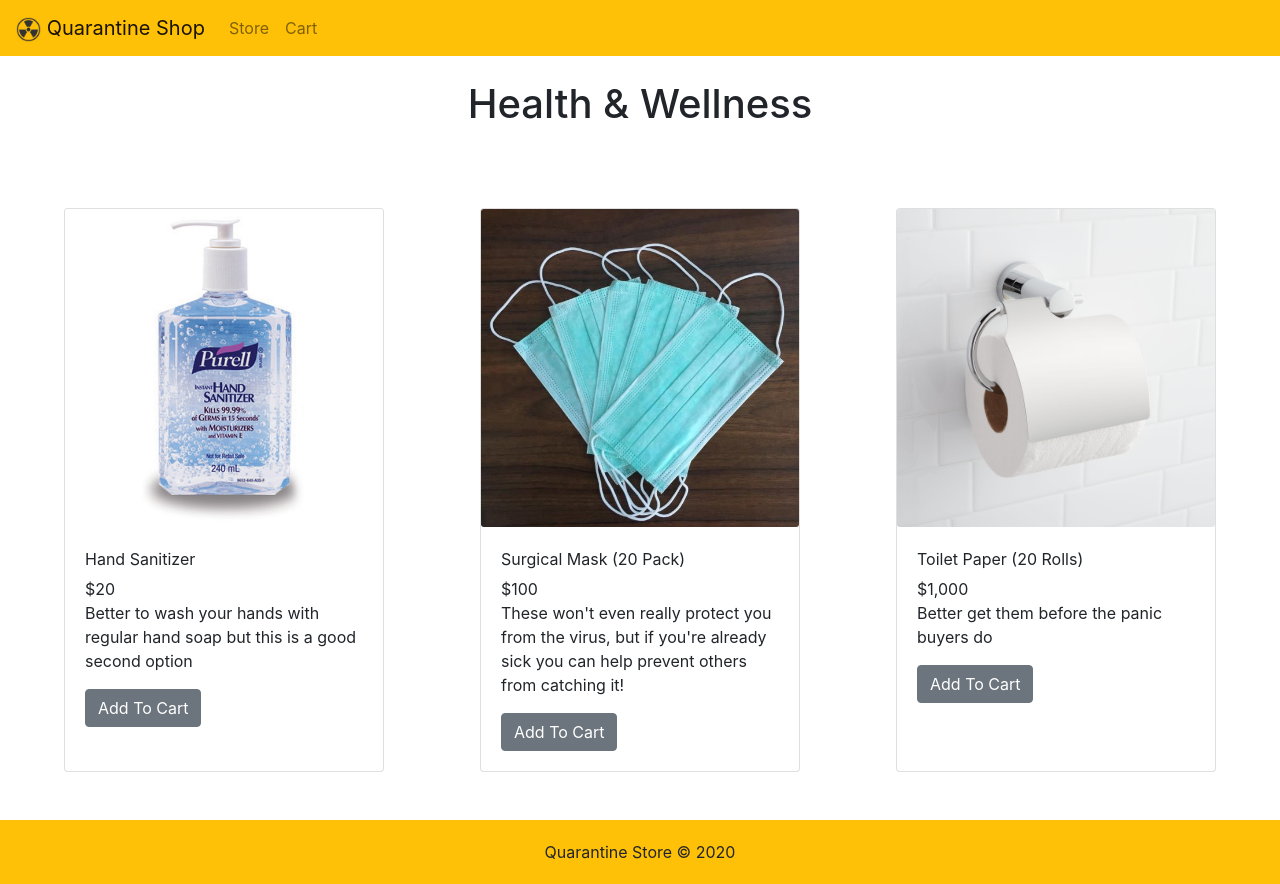
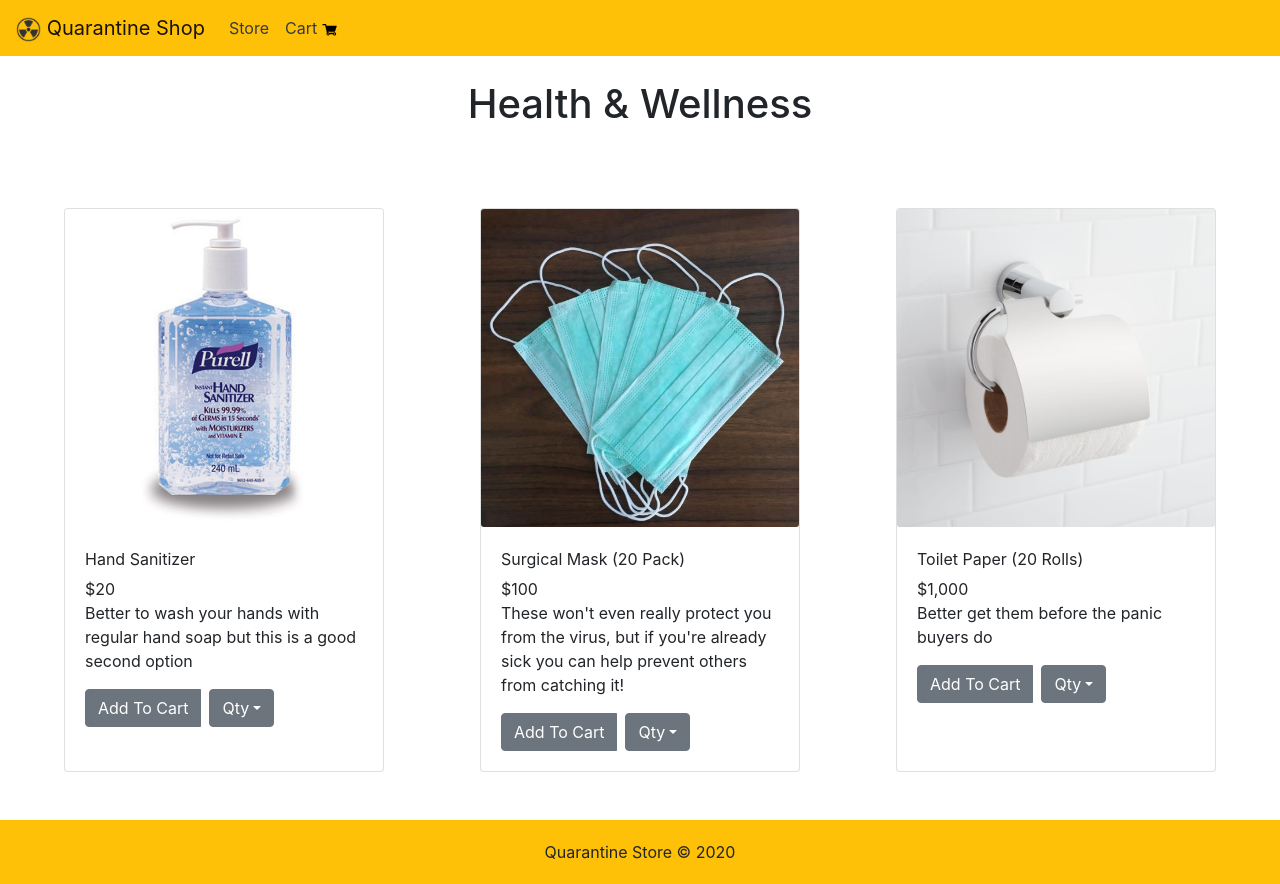
Before and after one commit to JvyJay/covid-19, a React (Create React App) app in the folder covid-19/: page / in a window 1280 px wide. Built offline with nearby package versions, Linux system fonts and the light colour scheme.

Commit message:
icons and buttons

```diff
--- a/covid-19/src/components/Footer.js
+++ b/covid-19/src/components/Footer.js
@@ -8,9 +8,9 @@ const Footer = () => {
   };
 
   return (
-    <div>
+    <>
       <footer style={footerStyle}>Quarantine Store &copy; 2020</footer>
-    </div>
+    </>
   );
 };
 
--- a/covid-19/src/components/Item.js
+++ b/covid-19/src/components/Item.js
@@ -6,8 +6,9 @@ import {
   CardBody,
   CardTitle,
   CardSubtitle,
-  Button,
 } from 'reactstrap';
+
+import ItemButtons from './ItemButtons';
 
 const Item = (props) => {
   return (
@@ -17,7 +18,7 @@ const Item = (props) => {
         <CardTitle>{props.title}</CardTitle>
         <CardSubtitle>{props.price}</CardSubtitle>
         <CardText>{props.text}</CardText>
-        <Button>Add To Cart</Button>
+        <ItemButtons />
       </CardBody>
     </Card>
   );
--- /dev/null
+++ b/covid-19/src/components/ItemButtons.js
@@ -0,0 +1,34 @@
+import React, { useState } from 'react';
+import {
+  ButtonGroup,
+  Button,
+  Dropdown,
+  DropdownToggle,
+  DropdownMenu,
+  DropdownItem,
+} from 'reactstrap';
+
+const ItemButtons = (props) => {
+  const [dropdownOpen, setDropdownOpen] = useState(false);
+
+  const toggle = () => setDropdownOpen((prevState) => !prevState);
+
+  return (
+    <>
+      <ButtonGroup>
+        <Button className='mr-2'>Add To Cart</Button>
+        <Dropdown isOpen={dropdownOpen} toggle={toggle}>
+          <DropdownToggle caret>Qty</DropdownToggle>
+          <DropdownMenu>
+            <DropdownItem>1</DropdownItem>
+            <DropdownItem>2</DropdownItem>
+            <DropdownItem>3</DropdownItem>
+            <DropdownItem>4</DropdownItem>
+          </DropdownMenu>
+        </Dropdown>
+      </ButtonGroup>
+    </>
+  );
+};
+
+export default ItemButtons;
--- a/covid-19/src/components/Navbar.js
+++ b/covid-19/src/components/Navbar.js
@@ -8,18 +8,20 @@ import {
   NavbarToggler,
   Collapse,
 } from 'reactstrap';
+
 import logo from '../img/logo.png';
-
-const imgResize = {
-  width: '25px',
-};
+import cart from '../img/cart.svg';
 
 const NavComponent = (props) => {
   const [isOpen, setIsOpen] = useState(false);
   const toggle = () => setIsOpen(!isOpen);
 
+  const imgResize = {
+    width: '25px',
+  };
+
   return (
-    <div>
+    <>
       <Navbar className='bg-warning' light expand='lg'>
         <NavbarBrand href='/'>
           <img src={logo} style={imgResize} alt='logo' /> Quarantine Shop
@@ -28,15 +30,17 @@ const NavComponent = (props) => {
         <Collapse isOpen={isOpen} navbar>
           <Nav className='mr-auto' navbar>
             <NavItem>
-              <NavLink>Store</NavLink>
+              <NavLink className='text-dark font-weight-normal'>Store</NavLink>
             </NavItem>
             <NavItem>
-              <NavLink>Cart</NavLink>
+              <NavLink className='text-dark font-weight-normal'>
+                Cart <img width={`15px`} src={cart} />
+              </NavLink>
             </NavItem>
           </Nav>
         </Collapse>
       </Navbar>
-    </div>
+    </>
   );
 };
 
--- a/covid-19/src/components/Store.js
+++ b/covid-19/src/components/Store.js
@@ -7,7 +7,7 @@ const Store = () => {
   const items = useContext(ItemContext);
   return (
     <>
-      <h1 className='p-4 text-center'>Health & Wellness</h1>
+      <h1 className='p-4 text-center'>Health {`&`} Wellness</h1>
       <div className='d-flex flex-row justify-content-center'>
         {items.map((item) => {
           return (
```
Also changed, not shown: covid-19/src/img/cart.svg (added).
